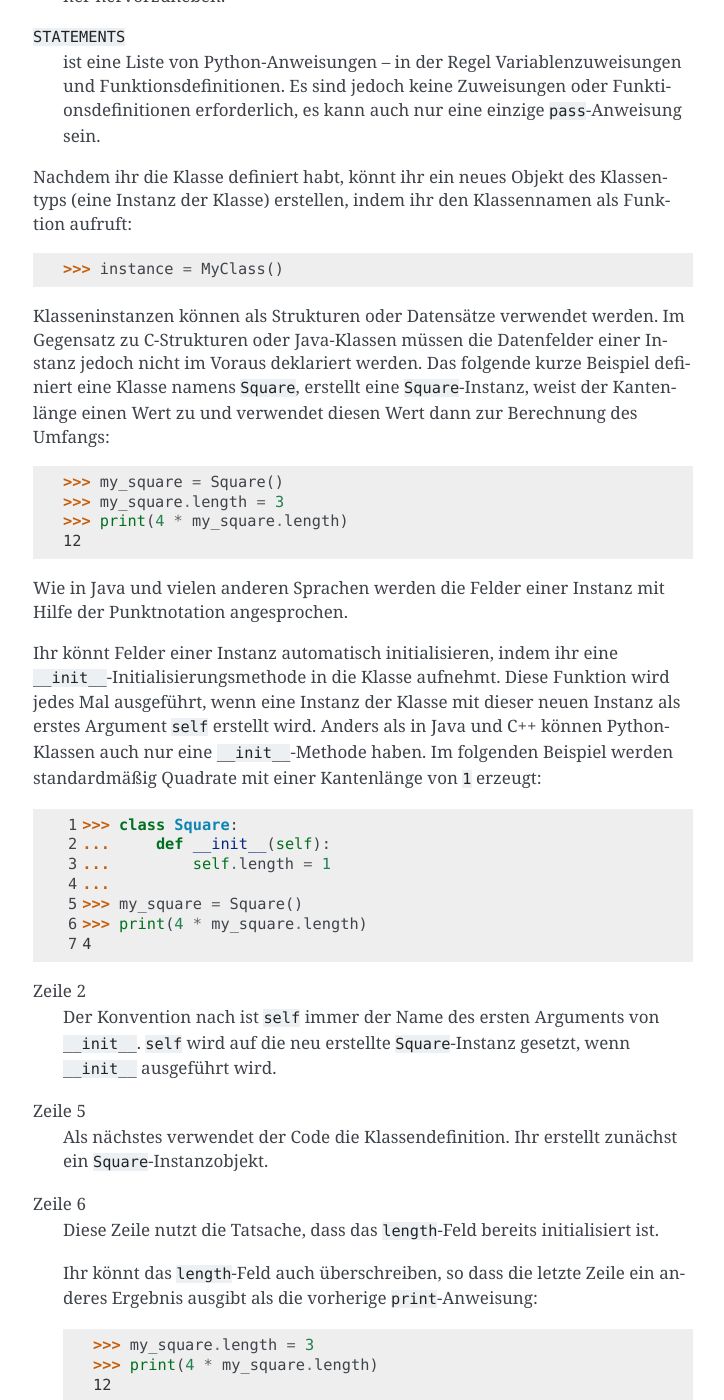
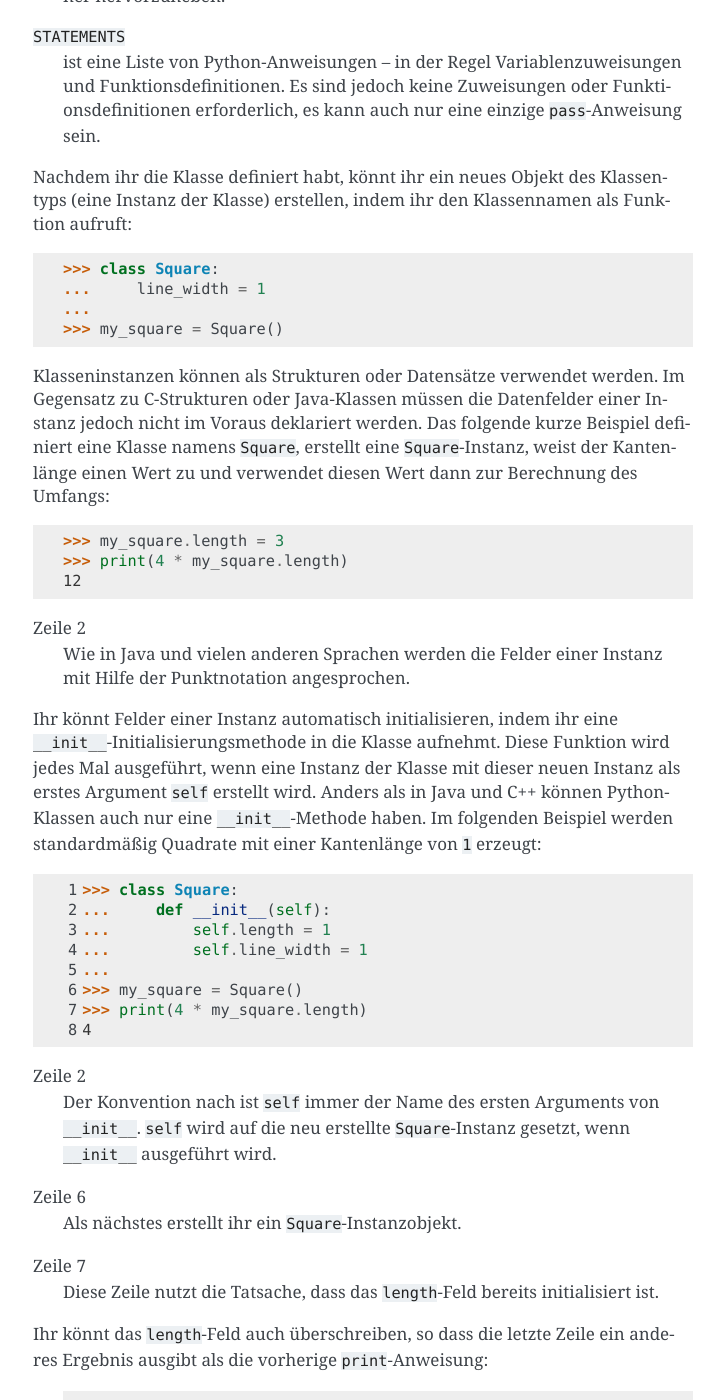
Before and after one commit to veit/python-basics-tutorial-de, a Sphinx documentation site: the page built from docs/oop/classes.rst, in a window 1280 px wide and 1400 px high, scrolled down 378 px. Shown: the whole window, without its empty margins (387-1111 px from the left). Built offline with Sphinx 7.4.7, drawn with Linux system fonts in a browser that asks for light colours; pages that are not in the unit, such as notebooks, are missing from menus.

Commit message:
:memo: Update classes docs

```diff
--- a/docs/oop/classes.rst
+++ b/docs/oop/classes.rst
@@ -28,7 +28,10 @@ Funktion aufruft:
 
 .. code-block:: python
 
-    >>> instance = MyClass()
+    >>> class Square:
+    ...     line_width = 1
+    ...
+    >>> my_square = Square()
 
 Klasseninstanzen können als Strukturen oder Datensätze verwendet werden. Im
 Gegensatz zu C-Strukturen oder Java-Klassen müssen die Datenfelder einer Instanz
@@ -39,13 +42,13 @@ Umfangs:
 
 .. code-block:: python
 
-    >>> my_square = Square()
     >>> my_square.length = 3
     >>> print(4 * my_square.length)
     12
 
-Wie in Java und vielen anderen Sprachen werden die Felder einer Instanz mit
-Hilfe der Punktnotation angesprochen.
+Zeile 2
+    Wie in Java und vielen anderen Sprachen werden die Felder einer Instanz mit
+    Hilfe der Punktnotation angesprochen.
 
 Ihr könnt Felder einer Instanz automatisch initialisieren, indem ihr eine
 ``__init__``-Initialisierungsmethode in die Klasse aufnehmt. Diese Funktion wird
@@ -60,6 +63,7 @@ werden standardmäßig Quadrate mit einer Kantenlänge von ``1`` erzeugt:
     >>> class Square:
     ...     def __init__(self):
     ...         self.length = 1
+    ...         self.line_width = 1
     ...
     >>> my_square = Square()
     >>> print(4 * my_square.length)
@@ -69,15 +73,14 @@ Zeile 2
     Der Konvention nach ist ``self`` immer der Name des ersten Arguments von
     ``__init__``. ``self`` wird auf die neu erstellte ``Square``-Instanz
     gesetzt, wenn ``__init__`` ausgeführt wird.
-Zeile 5
-    Als nächstes verwendet der Code die Klassendefinition. Ihr erstellt zunächst
-    ein ``Square``-Instanzobjekt.
 Zeile 6
+    Als nächstes erstellt ihr ein ``Square``-Instanzobjekt.
+Zeile 7
     Diese Zeile nutzt die Tatsache, dass das ``length``-Feld bereits
     initialisiert ist.
 
-    Ihr könnt das ``length``-Feld auch überschreiben, so dass die letzte Zeile
-    ein anderes Ergebnis ausgibt als die vorherige ``print``-Anweisung:
+Ihr könnt das ``length``-Feld auch überschreiben, so dass die letzte Zeile ein
+anderes Ergebnis ausgibt als die vorherige ``print``-Anweisung:
 
     .. code-block:: python
 
```
